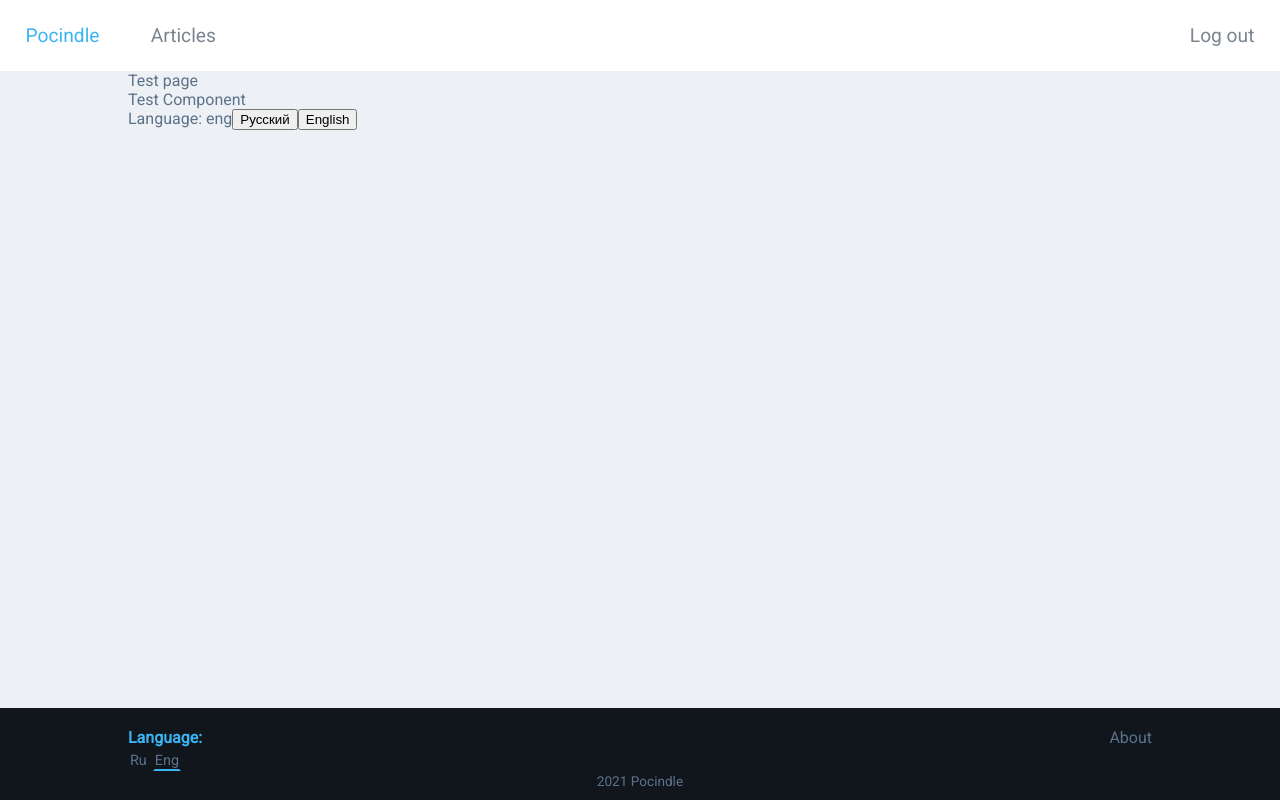
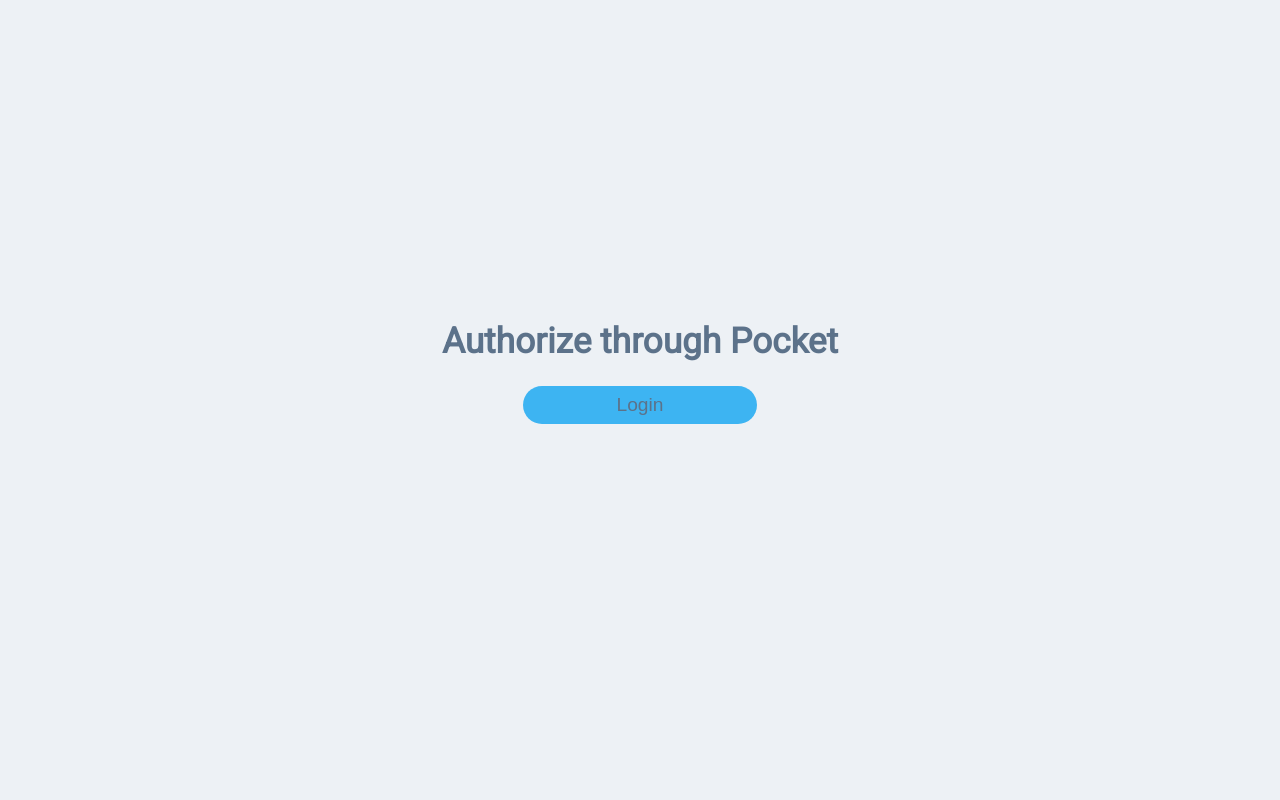
Before and after one commit to Pocindle/Pocindle, a React (Create React App) app in the folder pocindle-client/: page /auth in a window 1280 px wide. Before the commit this address led to /. Built offline with nearby package versions, Linux system fonts and the light colour scheme.

Commit message:
add authorization page

```diff
--- /dev/null
+++ b/pocindle-client/src/layouts/authorizationLayout/authorizationLayout.scss
@@ -0,0 +1,22 @@
+.authorization-layout {
+  height: 100%;
+  background-color: var(--main-bg);
+
+  &__wrapper {
+    height: 100%;
+    display: grid;
+    grid-template-columns: repeat(3, 1fr);
+  }
+
+  &__col {
+    grid-column: 2 / span 1;
+  }
+}
+
+@media screen and (max-width: 1024px) {
+  .authorization-layout {
+    &__col {
+      grid-column: 1 / span 3;
+    }
+  }
+}
--- /dev/null
+++ b/pocindle-client/src/layouts/authorizationLayout/authorizationLayout.tsx
@@ -0,0 +1,14 @@
+import React from 'react';
+import './authorizationLayout.scss';
+
+const AuthorizationLayout: React.FC = ({ children }) => {
+  return (
+    <div className="authorization-layout">
+      <div className="authorization-layout__wrapper">
+        <div className="authorization-layout__col">{children}</div>
+      </div>
+    </div>
+  );
+};
+
+export default AuthorizationLayout;
--- a/pocindle-client/src/layouts/index.js
+++ b/pocindle-client/src/layouts/index.js
@@ -1,3 +1,4 @@
 import MainLayout from './mainLayout/mainLayout';
+import AuthorizationLayout from './authorizationLayout/authorizationLayout';
 
-export { MainLayout };
+export { MainLayout, AuthorizationLayout };
--- /dev/null
+++ b/pocindle-client/src/pages/authorizationPage/authorizationPage.scss
@@ -0,0 +1,45 @@
+.authorization-page {
+  height: 100vh;
+
+  &__wrapper {
+    display: flex;
+    flex-direction: column;
+    justify-content: center;
+    height: 100%;
+  }
+
+  &__auth {
+    width: 100%;
+    display: flex;
+    flex-direction: column;
+    justify-content: center;
+    padding-bottom: 10vh;
+  }
+}
+
+.auth {
+  &__title {
+    font-size: 2.2rem;
+    text-align: center;
+  }
+
+  &__button {
+    color: var(--basic-white);
+    border-radius: 20px;
+    border: none;
+    outline: none;
+    background-color: var(--blue);
+    margin: 0 auto;
+    padding: 8px 15px;
+    font-size: 1.2rem;
+    width: 55%;
+    cursor: pointer;
+    opacity: 1;
+    transition: opacity 0.5s linear;
+
+    &:hover {
+      opacity: 0.8;
+      transition: opacity 0.5s linear;
+    }
+  }
+}
--- /dev/null
+++ b/pocindle-client/src/pages/authorizationPage/authorizationPage.tsx
@@ -0,0 +1,20 @@
+import React from 'react';
+import { AuthorizationLayout } from '../../layouts';
+import './authorizationPage.scss';
+
+const AuthorizationPage: React.FC<{ onAuthorize: () => null }> = () => {
+  return (
+    <AuthorizationLayout>
+      <div className="authorization-page">
+        <div className="authorization-page__wrapper">
+          <div className="authorization-page__auth auth">
+            <h1 className="auth__title">Authorize through Pocket</h1>
+            <button className="auth__button">Login</button>
+          </div>
+        </div>
+      </div>
+    </AuthorizationLayout>
+  );
+};
+
+export default AuthorizationPage;
--- a/pocindle-client/src/pages/index.js
+++ b/pocindle-client/src/pages/index.js
@@ -1,3 +1,4 @@
 import TestPage from './testPage/testPage';
+import AuthorizationPage from './authorizationPage/authorizationPage';
 
-export { TestPage };
+export { TestPage, AuthorizationPage };
--- a/pocindle-client/src/routes/appRoute.tsx
+++ b/pocindle-client/src/routes/appRoute.tsx
@@ -1,14 +1,13 @@
 import React from 'react';
 import { Route, Switch, Redirect } from 'react-router-dom';
-import { TestPage } from '../pages';
+import { TestPage, AuthorizationPage } from '../pages';
 import PrivateRoute from './privateRoute';
 
 const AppRouter: React.FC = () => {
   return (
     <Switch>
-      <Route exact path="/" component={TestPage} />
-      <Route path="/test" component={TestPage} />
-      <PrivateRoute path="/auth-test" component={TestPage} />
+      <Route path="/auth" component={AuthorizationPage} />
+      <PrivateRoute exact path="/" component={TestPage} redirectPath="/auth" />
       <Redirect to="/" />
     </Switch>
   );
--- a/pocindle-client/src/routes/privateRoute.tsx
+++ b/pocindle-client/src/routes/privateRoute.tsx
@@ -4,16 +4,19 @@
 const PrivateRoute: React.FC<{
   component: React.FC<any>;
   isAuthorized?: boolean;
-  redirectPath?: string;
+  redirectPath: string;
+  exact?: boolean;
   path: string;
 }> = ({
   component: Component,
   isAuthorized = false,
-  redirectPath = '/',
+  redirectPath,
+  exact,
   path,
 }) => {
   return (
     <Route
+      exact={exact ? true : false}
       path={path}
       render={(props) =>
         isAuthorized ? (
```
